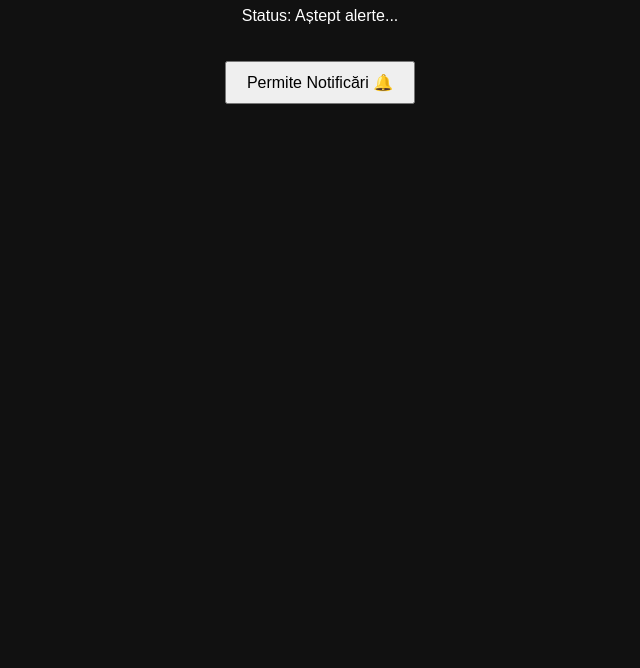
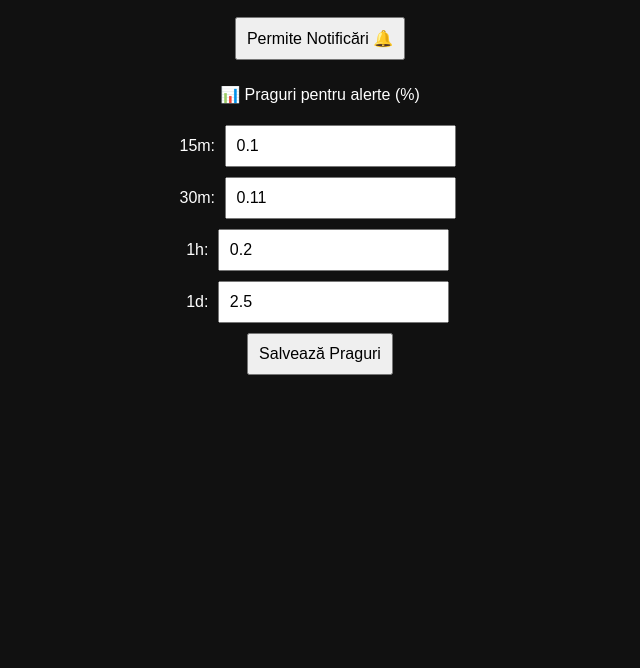
Before and after one commit to alfinro/sp500-alerts, a website: page public/index.html in a window 1280 px wide. Shown: the part 132-800 px from the top of the page, without its empty margins (320-960 px from the left). Drawn offline with Linux system fonts and the light colour scheme.

Commit message:
Add files via upload
v2 cu alerte si praguri

```diff
--- a/monitor.js
+++ b/monitor.js
@@ -1 +1 @@
-// main monitor logic
+// monitoring logic placeholder
--- a/package.json
+++ b/package.json
@@ -1 +1 @@
-{"name": "sp500-alerts", "version": "1.0.0"}
+{"name": "sp500-alerts-v2", "version": "1.0.0"}
--- a/public/index.html
+++ b/public/index.html
@@ -4,35 +4,59 @@
 <head>
   <meta charset="UTF-8" />
   <meta name="viewport" content="width=device-width, initial-scale=1.0"/>
-  <meta name="theme-color" content="#000000"/>
-  <link rel="manifest" href="manifest.json" />
-  <title>📈 Monitor SP500 & VIX</title>
+  <title>📈 Monitor Alerte Financiare</title>
   <style>
-    body {
-      background: #111;
-      color: #fff;
-      font-family: Arial, sans-serif;
-      text-align: center;
-      padding-top: 50px;
-    }
-    button {
-      margin-top: 20px;
-      padding: 10px 20px;
-      font-size: 16px;
-      cursor: pointer;
-    }
+    body { background: #111; color: #fff; font-family: sans-serif; padding: 20px; text-align: center; }
+    input, button { margin: 5px; padding: 10px; font-size: 16px; }
   </style>
 </head>
 <body>
-  <h1>📈 Monitor SP500 & VIX</h1>
-  <p>Status: Aștept alerte...</p>
-  <button onclick="requestNotificationPermission()">Permite Notificări 🔔</button>
+  <h1>📈 Monitor Alerte Financiare</h1>
+
+  <div>
+    <p>🔔 Permite notificări:</p>
+    <button onclick="requestNotificationPermission()">Permite Notificări 🔔</button>
+  </div>
+
+  <div style="margin-top:20px;">
+    <p>📊 Praguri pentru alerte (%)</p>
+    <label>15m: <input type="number" id="threshold15m" step="0.01" value="0.1"></label><br>
+    <label>30m: <input type="number" id="threshold30m" step="0.01" value="0.11"></label><br>
+    <label>1h: <input type="number" id="threshold1h" step="0.01" value="0.2"></label><br>
+    <label>1d: <input type="number" id="threshold1d" step="0.01" value="2.5"></label><br>
+    <button onclick="saveThresholds()">Salvează Praguri</button>
+  </div>
+
+  <audio id="alertSound" src="alert.mp3" preload="auto"></audio>
+
   <script>
     function requestNotificationPermission() {
-      Notification.requestPermission().then(function(result) {
+      Notification.requestPermission().then(result => {
         alert('Permisiune notificări: ' + result);
       });
     }
+
+    function saveThresholds() {
+      const thresholds = {
+        '15m': parseFloat(document.getElementById("threshold15m").value),
+        '30m': parseFloat(document.getElementById("threshold30m").value),
+        '1h': parseFloat(document.getElementById("threshold1h").value),
+        '1d': parseFloat(document.getElementById("threshold1d").value)
+      };
+      localStorage.setItem("thresholds", JSON.stringify(thresholds));
+      alert("Praguri salvate!");
+    }
+
+    setTimeout(() => {
+      const alertSound = document.getElementById("alertSound");
+      if (Notification.permission === "granted") {
+        new Notification("Alertă SP500", {
+          body: "📉 -0.25% în 15m",
+          icon: "🔔"
+        });
+        alertSound.play().catch(() => {});
+      }
+    }, 5000);
   </script>
 </body>
 </html>
```
Also changed, not shown: 1 other file.
